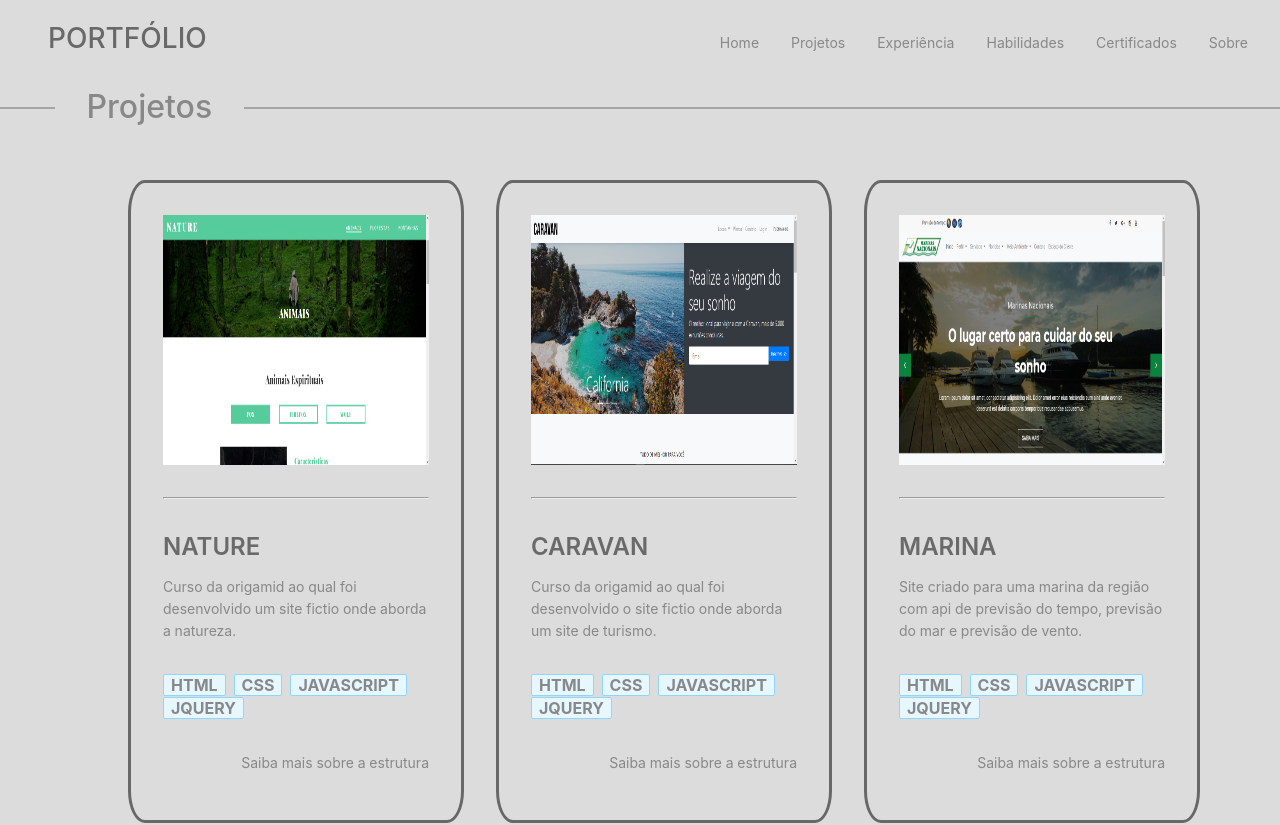
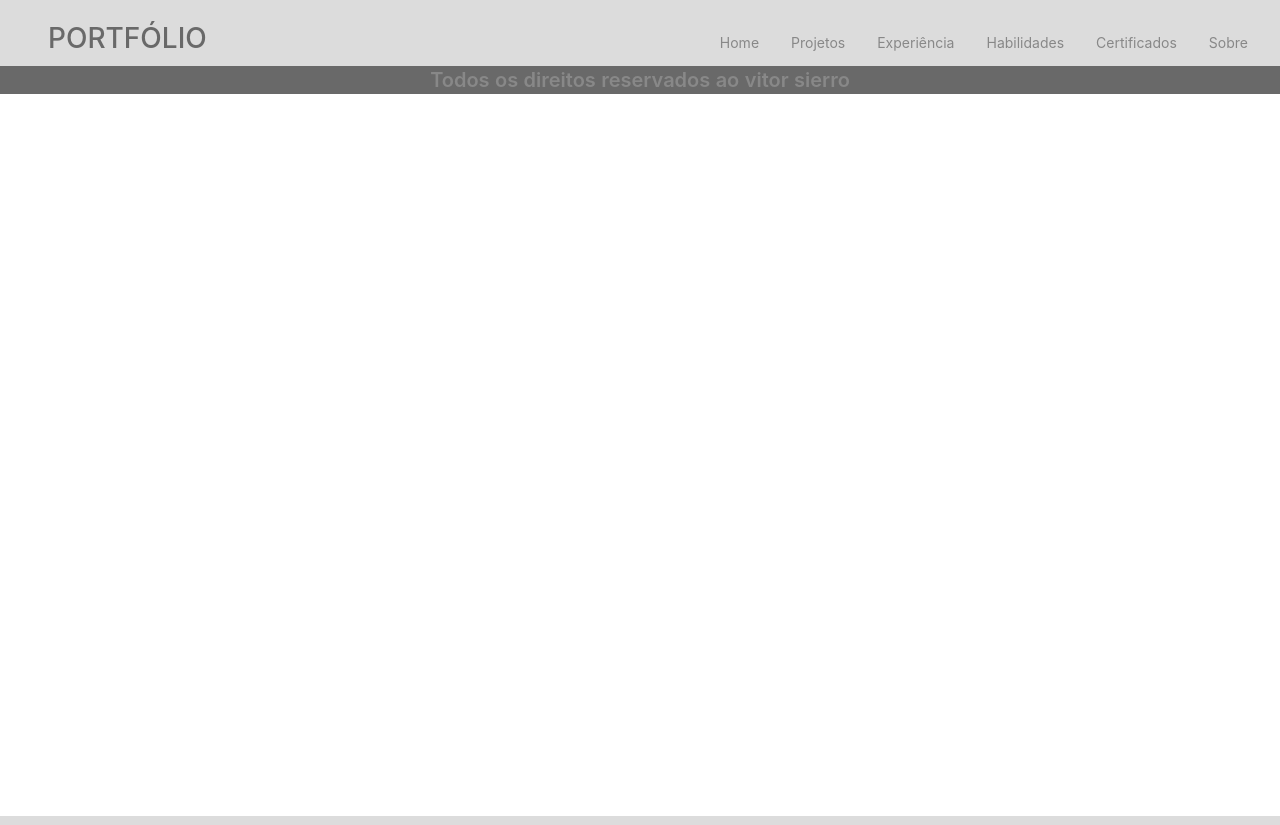
Before and after one commit to vitorsierro/Portfolio, a Next.js app: page / in a window 1280 px wide. Shown: the top 825 px of the page. Built offline with nearby package versions, Linux system fonts and the light colour scheme.

Commit message:
Update index.js
alterei o conteudo

```diff
--- a/src/pages/index.js
+++ b/src/pages/index.js
@@ -9,7 +9,6 @@ export default function Home() {
     <div>
       <Cabecalho />
       <Header />
-      <Conteudo />
       <Footer />
     </div>
   )
```
